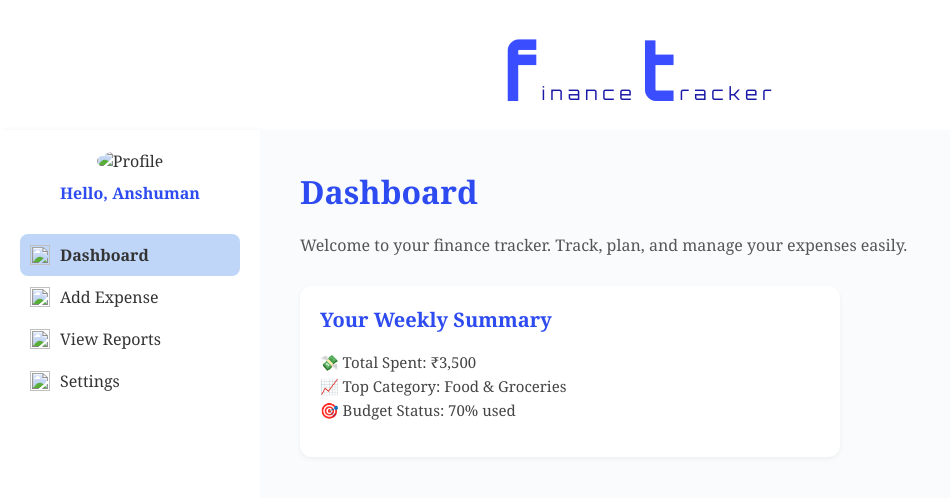
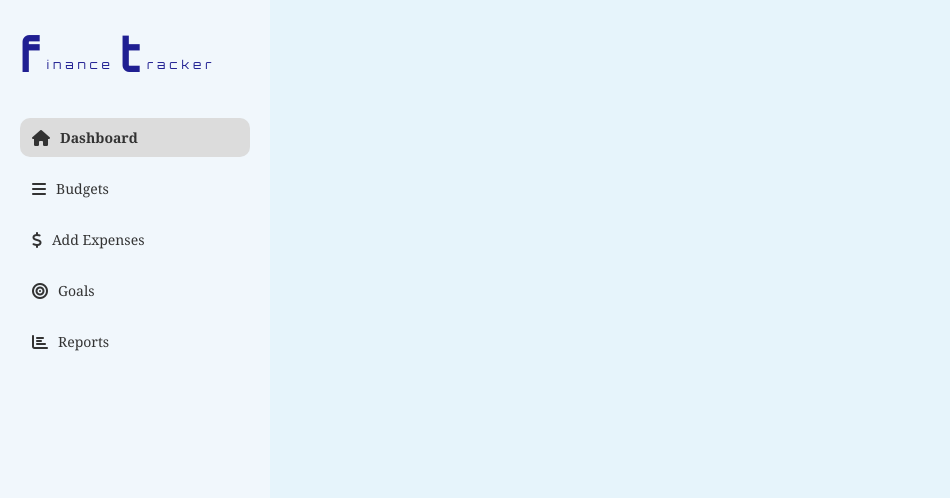
Before and after one commit to aNsHuMaN-04/finance-tracker-frontend, a plain HTML site: page Frontend/dashboard.html in a window 1280 px wide. Shown: the whole page, without its empty margins (0-950 px from the left). Drawn offline with Linux system fonts and the light colour scheme.

Commit message:
Dashboard Update

```diff
--- a/Frontend/dashboard.css
+++ b/Frontend/dashboard.css
@@ -2,135 +2,75 @@ body {
   margin: 0;
   font-family: 'Georgia', serif;
   background-color: #e6f4fb;
-  color: #333;
+  animation: fadeIn 0.6s ease-in;
 }
 
-.navbar {
-  padding: 20px 50px;
-  background-color: white;
-  box-shadow: 0 2px 4px rgba(0,0,0,0.05);
+@keyframes fadeIn {
+  from { opacity: 0; }
+  to { opacity: 1; }
+}
+
+.container {
+  display: flex;
+}
+
+
+.sidebar {
+  width: 230px;
+  background-color: #e6f4fb;
+  padding: 30px 20px;
+  min-height: 100vh;
+  background-color: #f1f7fc;
 }
 
 .logo {
   display: flex;
   align-items: flex-end;
-  justify-content: center;
-  gap: 4px;
-  margin-top: 10px;
   font-family: 'Orbitron', sans-serif;
+  gap: 6px;
+  margin-bottom: 40px;
 }
 
 .big-letter {
-  font-size: 80px;
+  font-size: 48px;
   font-weight: 700;
-  color: #3a4dff;
+  color: #201f92;
   line-height: 1;
 }
 
 .small-text {
-  font-size: 18px;
-  font-weight: 400;
-  color: #1a18a7;
-  letter-spacing: 5px;
+  font-size: 12px;
+  color: #201f92;
   margin-bottom: 6px;
+  letter-spacing: 4px;
 }
 
-
-.dashboard-container {
-  display: flex;
-  min-height: 100vh;
-}
-
-.sidebar {
-  width: 220px;
-  background-color: #ffffff;
-  padding: 20px;
-  box-shadow: 2px 0 5px rgba(0,0,0,0.05);
-}
-
-.profile {
-  text-align: center;
-  margin-bottom: 30px;
-}
-
-.profile-img {
-  width: 60px;
-  height: 60px;
-  border-radius: 50%;
-  margin-bottom: 10px;
-}
-
-.profile p {
-  font-weight: bold;
-  color: #2d4bf0;
-  margin: 0;
-}
-
-.sidebar-menu {
+.nav-links {
   list-style: none;
   padding: 0;
 }
 
-.sidebar-menu li {
+.nav-links li {
   display: flex;
   align-items: center;
-  padding: 10px;
-  border-radius: 8px;
-  cursor: pointer;
-  transition: background-color 0.2s ease;
+  gap: 10px;
+  padding: 10px 12px;
+  border-radius: 10px;
+  margin-bottom: 12px;
+  font-size: 14px;
+  color: #333;
 }
 
-.sidebar-menu li:hover {
-  background-color: #e8f0fe;
-}
-
-.sidebar-menu li.active {
-  background-color: #c0d6f9;
+.nav-links li.active {
+  background-color: #dcdcdc;
   font-weight: bold;
 }
 
-.icon {
-  width: 20px;
-  height: 20px;
-  margin-right: 10px;
+.nav-links li i {
+  font-size: 16px;
 }
 
-.main-content {
-  flex-grow: 1;
-  padding: 40px;
-  background-color: #f9fbfd;
+.nav-links li a {
+  text-decoration: none;
+  color: #333;
 }
-
-.main-content h1 {
-  margin-top: 0;
-  color: #2d4bf0;
-}
-
-.main-content p {
-  font-size: 16px;
-  color: #555;
-}
-
-.dashboard-welcome-box {
-  background-color: #ffffff;
-  border-radius: 12px;
-  padding: 20px;
-  margin-top: 30px;
-  box-shadow: 0 2px 5px rgba(0,0,0,0.05);
-  max-width: 500px;
-}
-
-.dashboard-welcome-box h2 {
-  margin-top: 0;
-  font-size: 20px;
-  color: #2d4bf0;
-}
-
-.dashboard-welcome-box ul {
-  list-style: none;
-  padding-left: 0;
-  margin-top: 10px;
-  font-size: 15px;
-  line-height: 1.6;
-  color: #444;
-}
--- a/Frontend/dashboard.html
+++ b/Frontend/dashboard.html
@@ -2,59 +2,33 @@
 <html lang="en">
 <head>
   <meta charset="UTF-8" />
-  <meta name="viewport" content="width=device-width, initial-scale=1.0"/>
-  <title>Dashboard | Finance Tracker</title>
-  <link rel="stylesheet" href="dashboard.css" />
+  <meta name="viewport" content="width=device-width, initial-scale=1.0" />
+  <title>Budgets | Finance Tracker</title>
+  <link rel="stylesheet" href="addExpenses.css" />
   <link href="https://fonts.googleapis.com/css2?family=Orbitron:wght@400;700&display=swap" rel="stylesheet">
-
+  <link href="https://cdnjs.cloudflare.com/ajax/libs/font-awesome/6.0.0-beta3/css/all.min.css" rel="stylesheet">
 </head>
 <body>
-  <header class="navbar">
-  <div class="logo">
-  <span class="big-letter">f</span><span class="small-text">inance</span>
-  <span class="big-letter">t</span><span class="small-text">racker</span>
-</div>
-</header>
 
-  <div class="dashboard-container">
-    <aside class="sidebar">
-      <div class="profile">
-        <img src="assets/profile.png" alt="Profile" class="profile-img" />
-        <p>Hello, Anshuman</p>
-      </div>
-      <ul class="sidebar-menu">
-        <li class="active">
-          <img src="assets/dashboard-icon.png" class="icon" />
-          Dashboard
-        </li>
-        <li>
-          <img src="assets/add-icon.png" class="icon" />
-          Add Expense
-        </li>
-        <li>
-          <img src="assets/reports-icon.png" class="icon" />
-          View Reports
-        </li>
-        <li>
-          <img src="assets/settings-icon.png" class="icon" />
-          Settings
-        </li>
-      </ul>
-    </aside>
+<div class="container">
+  <aside class="sidebar">
+    <div class="logo">
+      <span class="big-letter">f</span><span class="small-text">inance</span>
+      <span class="big-letter">t</span><span class="small-text">racker</span>
+    </div>
+    <ul class="nav-links">
+      <li class="active"><i class="fas fa-home"></i><a href="dashboard.html">Dashboard</a></li>
+      <li><i class="fas fa-bars"></i><a href="budgets.html">Budgets</a></li>
+      <li><i class="fas fa-dollar-sign"></i><a href="addExpenses.html">Add Expenses</a></li>
+      <li><i class="fas fa-bullseye"></i><a href="#">Goals</a></li>
+      <li><i class="fas fa-chart-bar"></i><a href="#">Reports</a></li>
+    </ul>
+  </aside>
 
-    <main class="main-content">
-      <h1>Dashboard</h1>
-      <p>Welcome to your finance tracker. Track, plan, and manage your expenses easily.</p>
 
-      <div class="dashboard-welcome-box">
-        <h2>Your Weekly Summary</h2>
-        <ul>
-          <li>💸 Total Spent: ₹3,500</li>
-          <li>📈 Top Category: Food & Groceries</li>
-          <li>🎯 Budget Status: 70% used</li>
-        </ul>
-      </div>
-    </main>
+
+
   </div>
+
 </body>
 </html>
```
